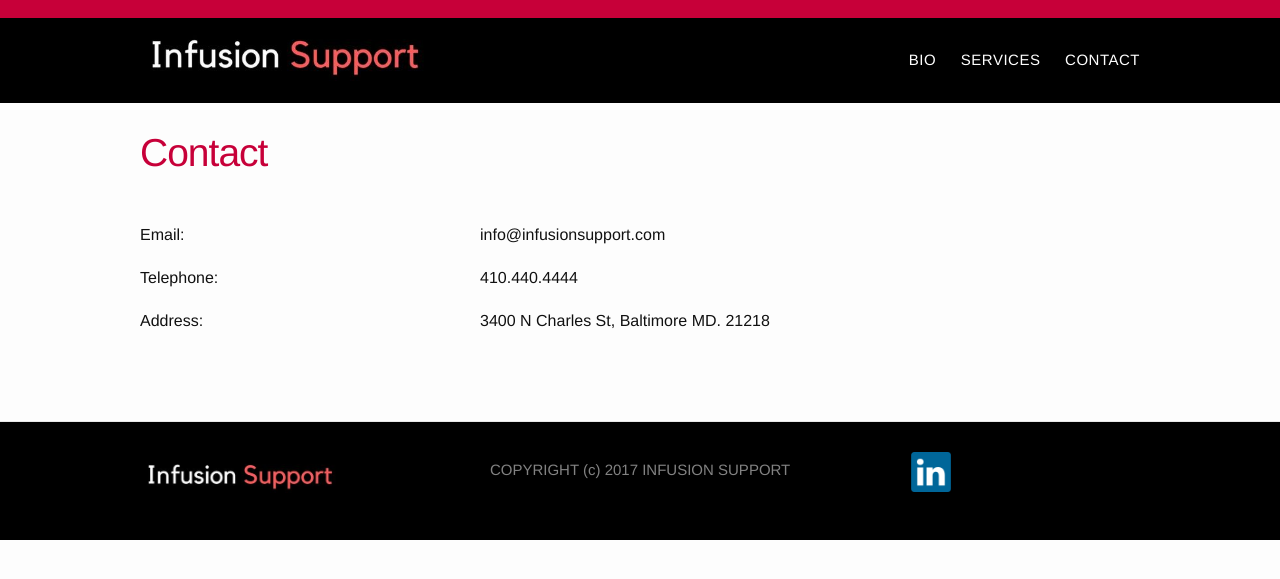
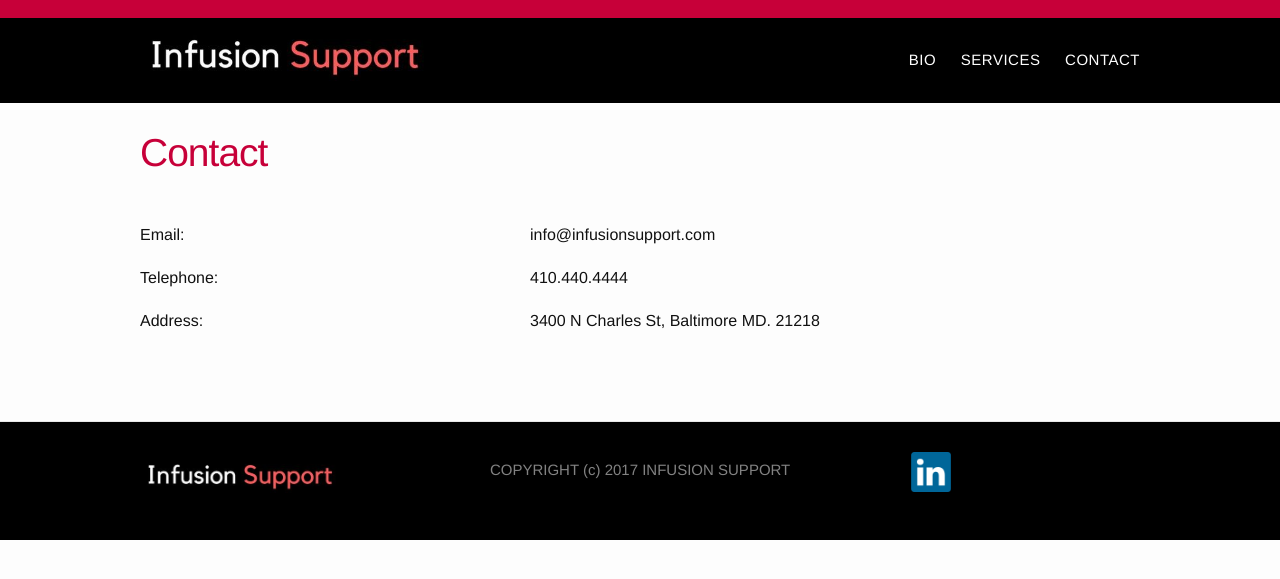
Before and after one commit to vezenwa/vezenwa.github.io, a Jekyll site: the page built from contact.html, in a window 1280 px wide. Shown: the top 579 px of the page. Built offline with Jekyll 4.4.1, drawn with Linux system fonts in a browser that asks for light colours.

Commit message:
Update contact.html

```diff
--- a/contact.html
+++ b/contact.html
@@ -12,7 +12,7 @@ permalink: /contact/
 
     </div>
 
-    <div class="column third">
+    <div class="column half">
         <ul class="contact-list">
             <p class="post-hero center-text">info@infusionsupport.com</p>
             <!--
```
